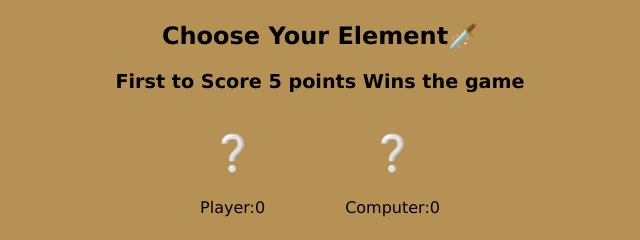
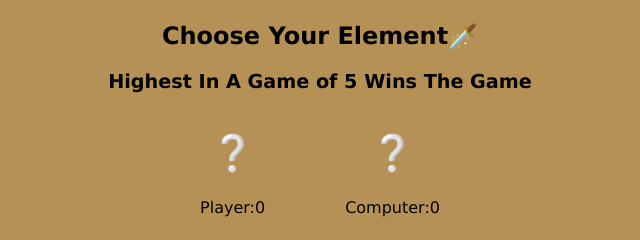
Before and after one commit to Sulaymancodes/Rock-paper-scissors, a plain HTML site: page index.html in a window 1280 px wide. Both pictures are taken after a click on the element "Restart". Shown: the part 151-391 px from the top of the page, 320-960 px from the left. Drawn offline with Linux system fonts and the light colour scheme; a web font is replaced by a local one.

Commit message:
Edited The Sub-heading Text Showing The Game Rule

```diff
--- a/index.html
+++ b/index.html
@@ -13,7 +13,7 @@
     <div class="main-container">
         <h1 class="container_heading_text">Rock-Paper-Scissors</h1>
         <h2 class="subheading_text">Choose Your Element🗡️</h2>
-        <h2 class="subheading_text_2">First to Score 5 points Wins the game</h2>
+        <h2 class="subheading_text_2">Highest In A Game of 5 Wins The Game</h2>
         <div class="p-vs-comp">
             <div class="player">
                 <h1 class="player_input q_icon">❔</h1>
--- a/index.js
+++ b/index.js
@@ -26,7 +26,7 @@ restart.addEventListener('click', () =>{
     pScore = 0;
     cScore = 0;
     subHeading.textContent = 'Choose Your Element🗡️';
-    secondSubheading.textContent = 'First to Score 5 points Wins the game';
+    secondSubheading.textContent = 'Highest In A Game of 5 Wins The Game';
     playerInput.textContent = '❔';
     computerInput.textContent = '❔';
     playerScore.textContent = `Player:${pScore}`;
```
